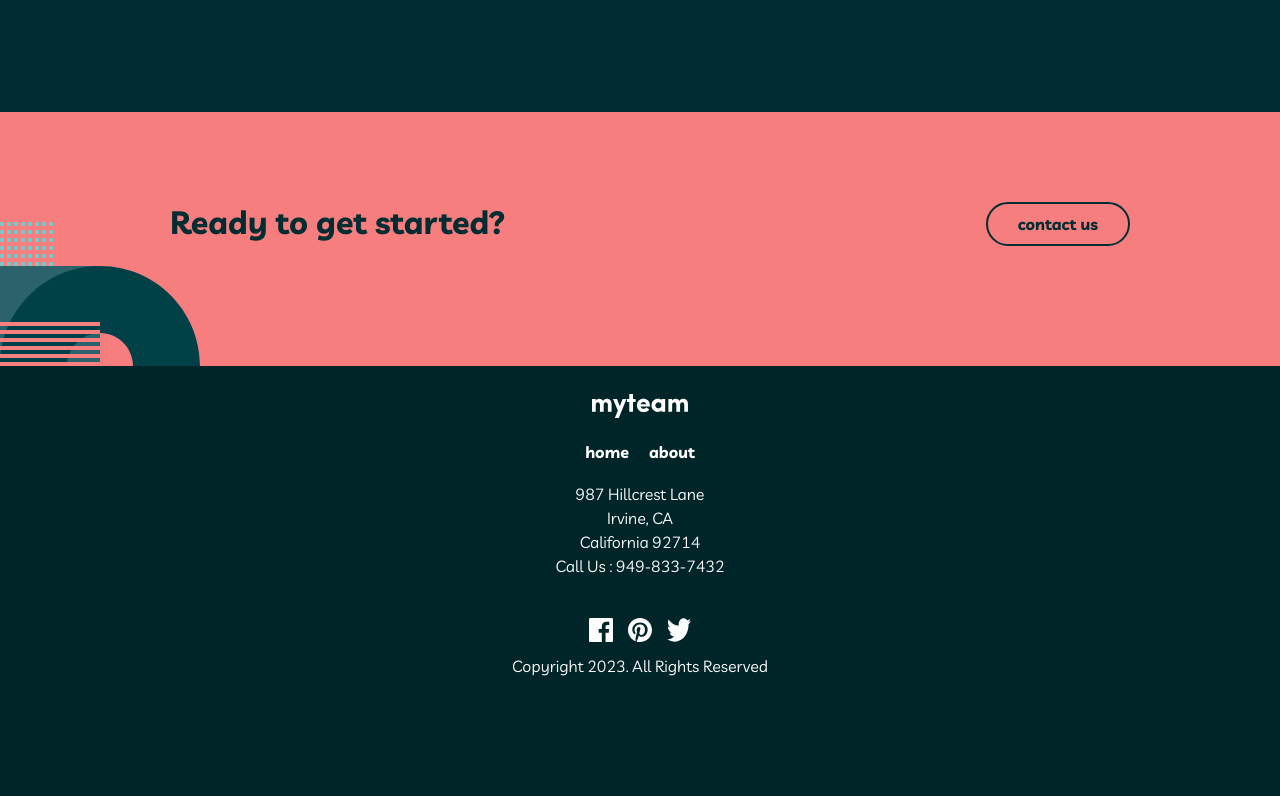
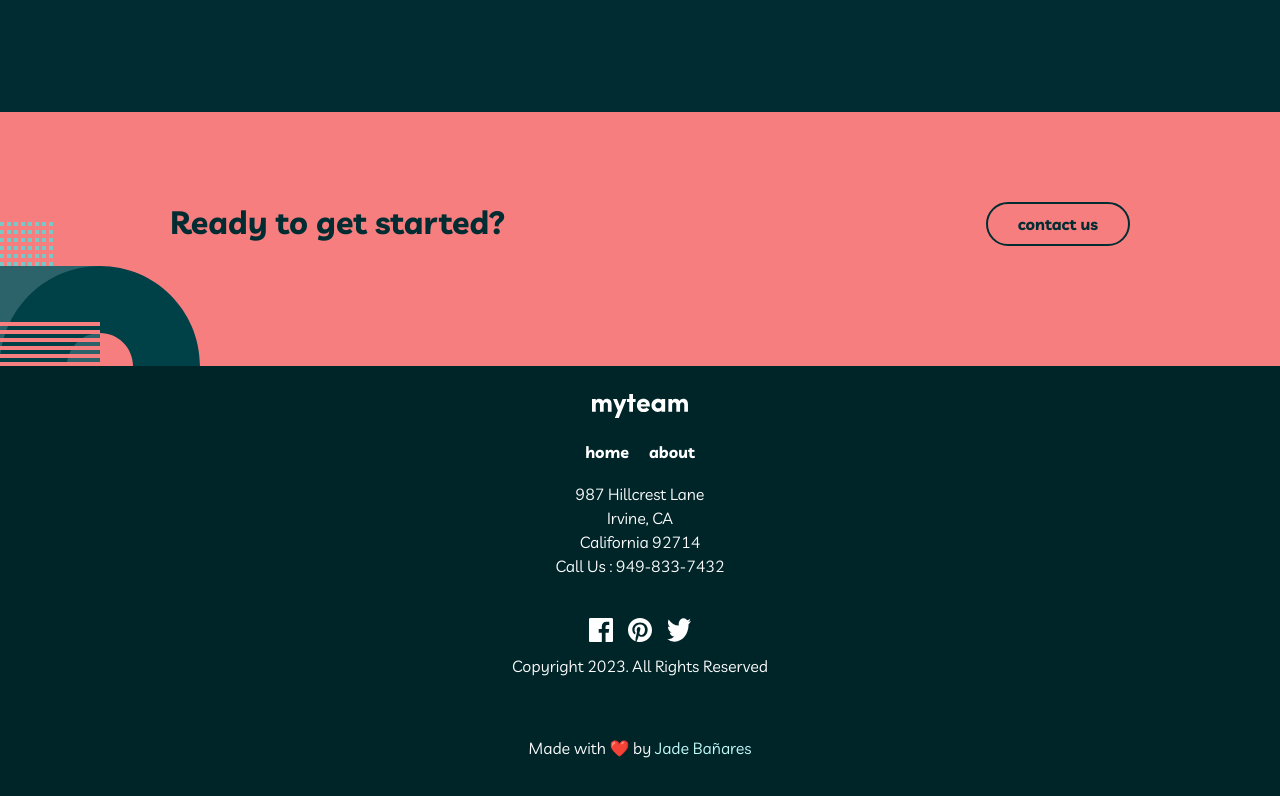
Before and after one commit to data-sets/multi-page, a React (Create React App) app: page /about in a window 1280 px wide. Shown: the part 1596-2392 px from the top of the page. Before the commit the page ends 2344 px from the top, so only its background shows below. Built offline with nearby package versions, Linux system fonts and the light colour scheme.

Commit message:
add credits on footer

```diff
--- a/public/index.html
+++ b/public/index.html
@@ -1,4 +1,4 @@
-<!DOCTYPE html>
+<!doctype html>
 <html lang="en">
   <head>
     <meta charset="utf-8" />
@@ -7,7 +7,7 @@
       name="description"
       content="Professional Front-end developer's workflow. 3-page fully-functional website"
     />
-    <meta>
+    <meta />
     <meta
       name="keywords"
       content="routing, reactjs, scss & frontend mentor design"
@@ -15,7 +15,7 @@
     <meta name="author" content="Jade Bañares" />
     <link
       rel="shortcut icon"
-      href="https://imgur.com/BnM6dda.png"
+      href="./images/myteam-icon.png"
       type="image/x-icon"
     />
     <script src="https://use.fontawesome.com/5528bdf41e.js" as="font"></script>
--- a/src/assets/modules/Footer.jsx
+++ b/src/assets/modules/Footer.jsx
@@ -57,13 +57,21 @@ export default function Footer() {
 
         <div>
           <div className="footer__links">
-            <a href="https://www.facebook.com/" target="_blank">
+            <a
+              href="https://www.facebook.com/"
+              target="_blank"
+              rel="noreferrer"
+            >
               <img src={facebook} alt="Facebook Logo" />
             </a>
-            <a href="https://ph.pinterest.com/" target="_blank">
+            <a
+              href="https://ph.pinterest.com/"
+              target="_blank"
+              rel="noreferrer"
+            >
               <img src={pinterest} alt="Pinterest Logo" />
             </a>
-            <a href="https://twitter.com/?lang=en" target="_blank">
+            <a href="https://x.com/?lang=en" target="_blank" rel="noreferrer">
               <img src={twitter} alt="Twitter Logo" />
             </a>
           </div>
@@ -72,6 +80,17 @@ export default function Footer() {
           </div>
         </div>
       </footer>
+
+      <div className="footer-credit">
+        Made with ❤️ by{" "}
+        <a
+          href="https://github.com/jade-banares"
+          target="_blank"
+          rel="noreferrer"
+        >
+          Jade Bañares
+        </a>
+      </div>
     </>
   );
 }
--- a/src/scss/globals/_main.scss
+++ b/src/scss/globals/_main.scss
@@ -34,18 +34,18 @@ a {
   text-decoration: none;
 }
 
-input{
+input {
   outline: none;
 }
 
-input:focus{
+input:focus {
   border: none;
 }
 textarea:focus {
   outline: none;
   border: none;
 }
-.errorMsg{
+.errorMsg {
   color: #f67e7e;
   font-size: 12px;
   font-family: t.$font-stack;
@@ -53,7 +53,6 @@ textarea:focus {
   font-style: italic;
   margin-left: 20px;
 }
-
 
 .container {
   width: 1280px;
@@ -215,12 +214,12 @@ header {
         font-size: 1rem;
         text-align: center;
       }
-      p{
+      p {
         font-style: italic;
         font-family: t.$font-stack;
         color: #fff;
 
-        &:last-child{
+        &:last-child {
           font-style: normal;
         }
       }
@@ -230,13 +229,12 @@ header {
         height: auto;
         border-radius: 50%;
         margin: 0 auto;
-        border: 2px solid #C4FFFE;
+        border: 2px solid #c4fffe;
         margin-top: 30px;
         margin-bottom: 20px;
       }
       div {
-
-        a{
+        a {
           position: relative;
           background-color: v.$light-coral;
           border-radius: 50%;
@@ -602,7 +600,7 @@ header {
   padding-bottom: 50px;
   background-color: v.$midnight-green;
   position: relative;
-  button{
+  button {
     font-family: t.$font-stack;
   }
   &__shape {
@@ -673,7 +671,7 @@ header {
             height: 90px;
             font-size: 0.875rem;
             border-bottom: 2px solid v.$rapture-blue;
-            &::placeholder{
+            &::placeholder {
               color: #ffffff3f;
             }
           }
@@ -690,7 +688,7 @@ header {
               font-family: t.$font-stack;
               font-size: 0.875rem;
               max-width: 720px;
-              &::placeholder{
+              &::placeholder {
                 color: #ffffff3f;
               }
             }
@@ -708,12 +706,22 @@ header {
     }
   }
 }
+.footer-credit {
+  font-family: t.$font-stack;
+  text-align: center;
+  padding-bottom: 50px;
+  color: v.$white;
+  a {
+    color: #c4fffe;
+  }
+}
 .footer {
   position: relative;
   background: v.$dark-green;
   text-align: center;
   top: -22px;
   padding: 50px;
+  padding-bottom: 40px;
   color: v.$white;
   font-family: t.$font-stack;
   img {
@@ -958,7 +966,7 @@ header {
     }
     p {
       text-align: center !important;
-      line-height: 1.7 ;
+      line-height: 1.7;
     }
   }
   .main {
```
Also changed, not shown: public/images/myteam-icon.png (added), src/dist/style.css, 1 other file (tests, documents, lock files or other folders). Lines whose indentation alone changed are shown as unchanged.
